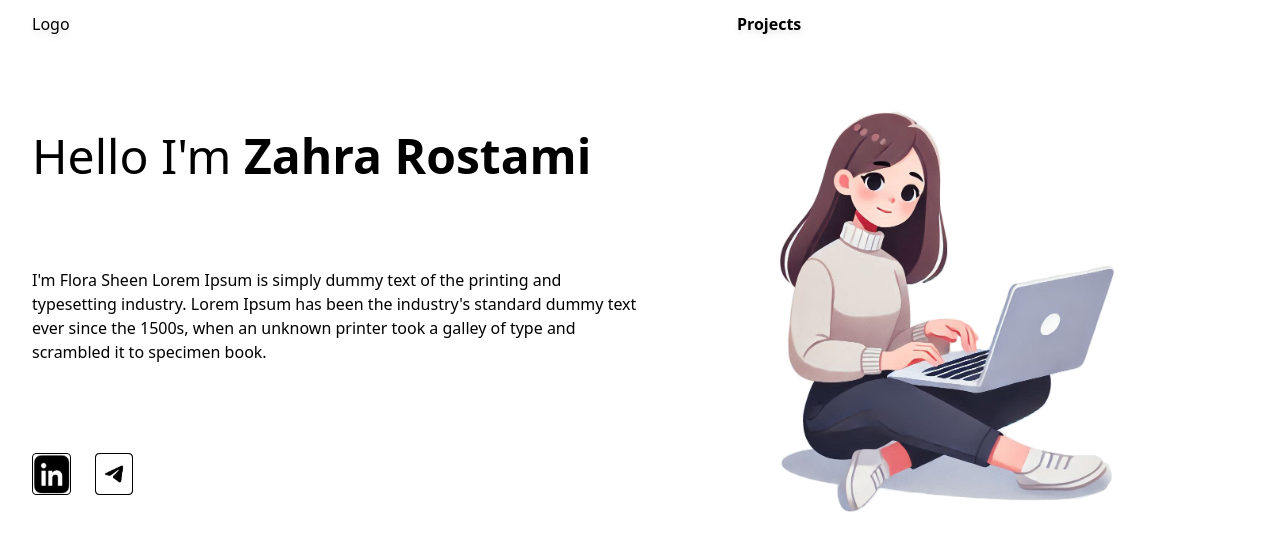
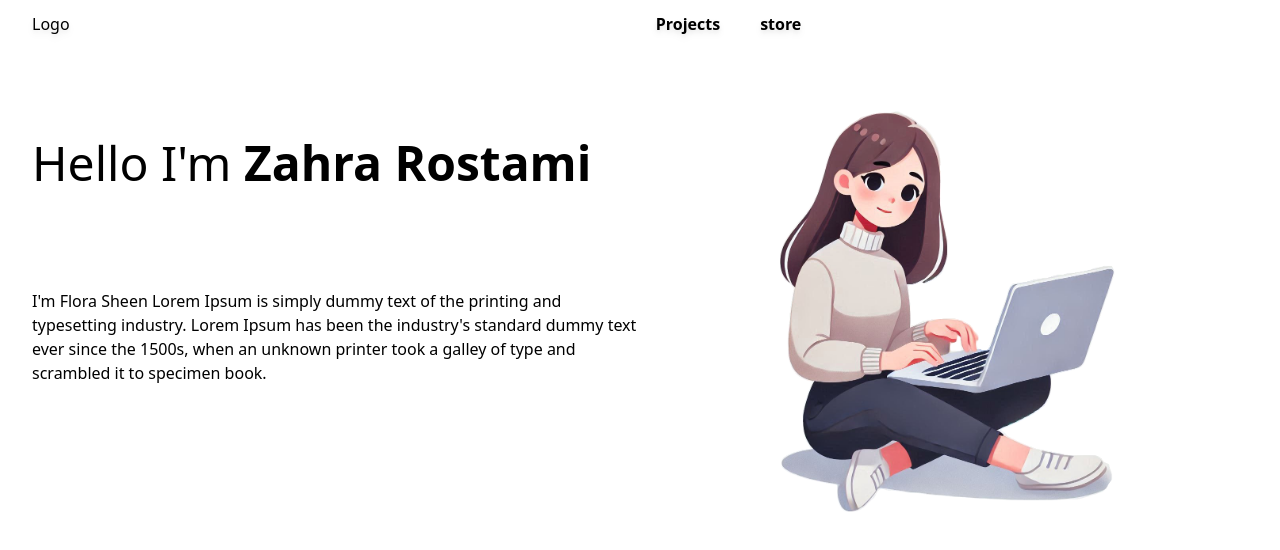
Before and after one commit to zahraRostami1999/portfolio, a React (Vite) app in the folder portfolio/: page / in a window 1280 px wide. Shown: the top 550 px of the page. Built offline with nearby package versions, Linux system fonts and the light colour scheme.

Commit message:
install fontawsome

```diff
--- a/package.json
+++ b/package.json
@@ -1,5 +1,8 @@
 {
   "dependencies": {
+    "@fortawesome/fontawesome-svg-core": "^6.7.2",
+    "@fortawesome/free-brands-svg-icons": "^6.7.2",
+    "@fortawesome/react-fontawesome": "^0.2.2",
     "react-router-dom": "^7.0.2"
   }
 }
--- a/portfolio/src/components/Header.jsx
+++ b/portfolio/src/components/Header.jsx
@@ -1,6 +1,6 @@
 import NavBar from "./NavBar";
 import { FontAwesomeIcon } from '@fortawesome/react-fontawesome';
-import { faBars, faTimes } from '@fortawesome/free-solid-svg-icons';
+import { faBars } from '@fortawesome/free-solid-svg-icons';
 import { useState } from "react";
 import BurgerBar from "./BurgerBar";
 import { Link } from "react-router-dom";
--- a/portfolio/src/components/NavBar.jsx
+++ b/portfolio/src/components/NavBar.jsx
@@ -5,6 +5,7 @@ const NavBar = () => {
             <div className='flex justify-between'>
                 <ul className="flex justify-between list-none text-right mx-auto">
                     <li className='px-5 cursor-pointer'><Link to="/project">Projects</Link></li>
+                    <li className='px-5 cursor-pointer'><Link to="https://shop.zahra-rostami.ir/">store</Link></li>
                 </ul>
             </div>
         </>
--- a/portfolio/src/components/SocialBtn.jsx
+++ b/portfolio/src/components/SocialBtn.jsx
@@ -1,15 +1,17 @@
-import LinkedIn from '../assets/LinkedIn.png';
-import Telegram from '../assets/telegram.jpg'
+import { FontAwesomeIcon } from '@fortawesome/react-fontawesome';
 
 const SocialBtn = () => {
     return (
         <>
             <div className="w-1/6 h-full flex justify-between gap-6">
-                <button className=" bg-white border border-black rounded">
-                    <img src={LinkedIn} className='w-10 h-10' />
+                <button className=" bg-white rounded">
+                    {/* <FontAwesomeIcon icon={faGithub} /> */}
                 </button>
-                <button className="border border-black rounded bg-black">
-                    <img src={Telegram} className='w-10 h-10 rounded' />
+                <button className="rounded bg-black">
+                    {/* <FontAwesomeIcon icon={faGithub} /> */}
+                </button>
+                <button className="rounded bg-black">
+                    {/* <FontAwesomeIcon icon={faGithub} /> */}
                 </button>
             </div>
         </>
```
Also changed, not shown: 1 other file (tests, documents, lock files or other folders).
